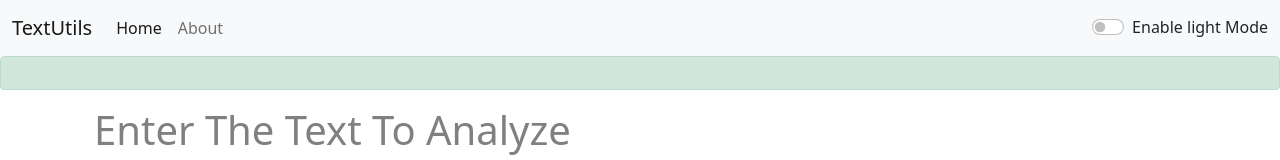
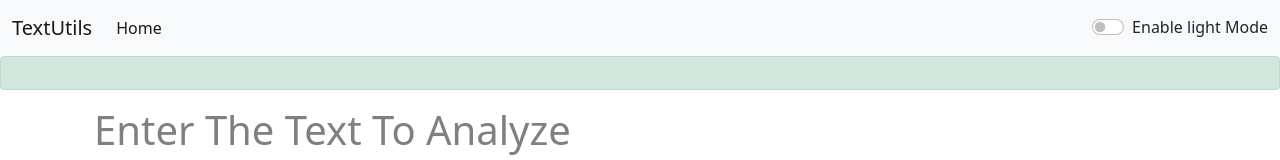
Before and after one commit to ShridharMP/textutils, a React (Create React App) app: page / in a window 1280 px wide. Shown: the top 160 px of the page. Built offline with nearby package versions, Linux system fonts and the light colour scheme.

Commit message:
Initial commit

```diff
--- a/package.json
+++ b/package.json
@@ -1,9 +1,11 @@
 {
+  "homepage": "https://ShridharMP.github.io/textutils",
   "name": "textutils",
   "version": "0.1.0",
   "private": true,
   "dependencies": {
     "cra-template": "1.2.0",
+    "gh-pages": "^6.3.0",
     "react": "^19.0.0",
     "react-dom": "^19.0.0",
     "react-router-dom": "^7.1.1",
@@ -12,6 +14,8 @@
     "web-vitals": "^4.2.4"
   },
   "scripts": {
+    "predeploy": "npm run build",
+    "deploy": "gh-pages -d build",
     "start": "react-scripts start",
     "build": "react-scripts build",
     "test": "react-scripts test",
--- a/src/App.js
+++ b/src/App.js
@@ -3,12 +3,6 @@ import "./App.css";
 import Alert from "./components/Alert";
 import NavBar from "./components/NavBar";
 import TextForm from "./components/TextForm";
-import About from "./components/About";
-import {
-  BrowserRouter as Router,
-  Routes,
-  Route
-} from "react-router-dom";
 
 function App() {
   const [mode, setMode] = useState("light");
@@ -37,21 +31,13 @@ function App() {
   };
 
   return (
-    <Router>
-      <NavBar
-        title="TextUtils"
-        aboutText="About"
-        handleMode={handleMode}
-        mode={mode}
-      />
-      <Alert alert={alert}></Alert>
-      <div className="container" mode={mode}>
-        <Routes>
-          <Route exact path="/" element={<TextForm headings="Enter The Text To Analyze" mode={mode} showAlert={showAlert} />} />
-          <Route exact path="/about" element={<About />} />
-        </Routes>
-      </div>
-    </Router>
+    <><NavBar
+      title="TextUtils"
+      aboutText="About"
+      handleMode={handleMode}
+      mode={mode} /><Alert alert={alert}></Alert><div className="container" mode={mode}>
+        <TextForm headings="Enter The Text To Analyze" mode={mode} showAlert={showAlert} />
+      </div></>
   );
 }
 
--- a/src/components/NavBar.js
+++ b/src/components/NavBar.js
@@ -1,6 +1,6 @@
 import React from "react";
 import PropTypes from "prop-types";
-import { Link } from "react-router-dom";
+
 
 export default function NavBar(props) {
   return (
@@ -8,9 +8,9 @@ export default function NavBar(props) {
       className={`navbar navbar-expand-lg navbar-${props.mode} bg-${props.mode}`}
     >
       <div className="container-fluid">
-        <Link className="navbar-brand" to="/">
+        <a className="navbar-brand" href="/#">
           {props.title}
-        </Link>
+        </a>
         <button
           className="navbar-toggler"
           type="button"
@@ -25,15 +25,15 @@ export default function NavBar(props) {
         <div className="collapse navbar-collapse" id="navbarSupportedContent">
           <ul className="navbar-nav me-auto mb-2 mb-lg-0">
             <li className="nav-item">
-              <Link className="nav-link active" aria-current="page" to="/">
+              <a className="nav-link active" aria-current="page" href="/#">
                 Home
-              </Link>
+              </a>
             </li>
-            <li className="nav-item">
-              <Link className="nav-link" to="/about">
+            {/* <li className="nav-item">
+              <a className="nav-link" href="#">
                 {props.aboutText}
-              </Link>
-            </li>
+              </a>
+            </li> */}
           </ul>
           <div
             className={`form-check form-switch text-${
```
Also changed, not shown: 1 other file (tests, documents, lock files or other folders).
